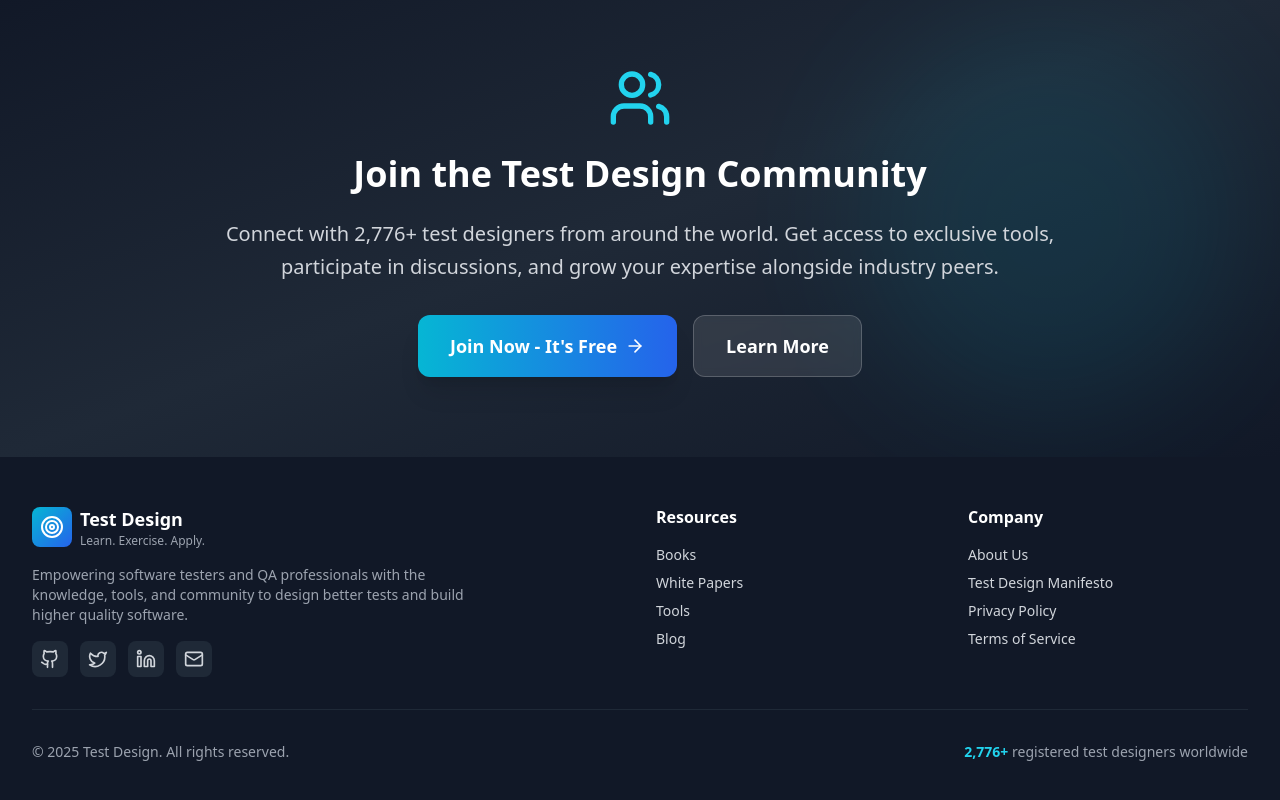
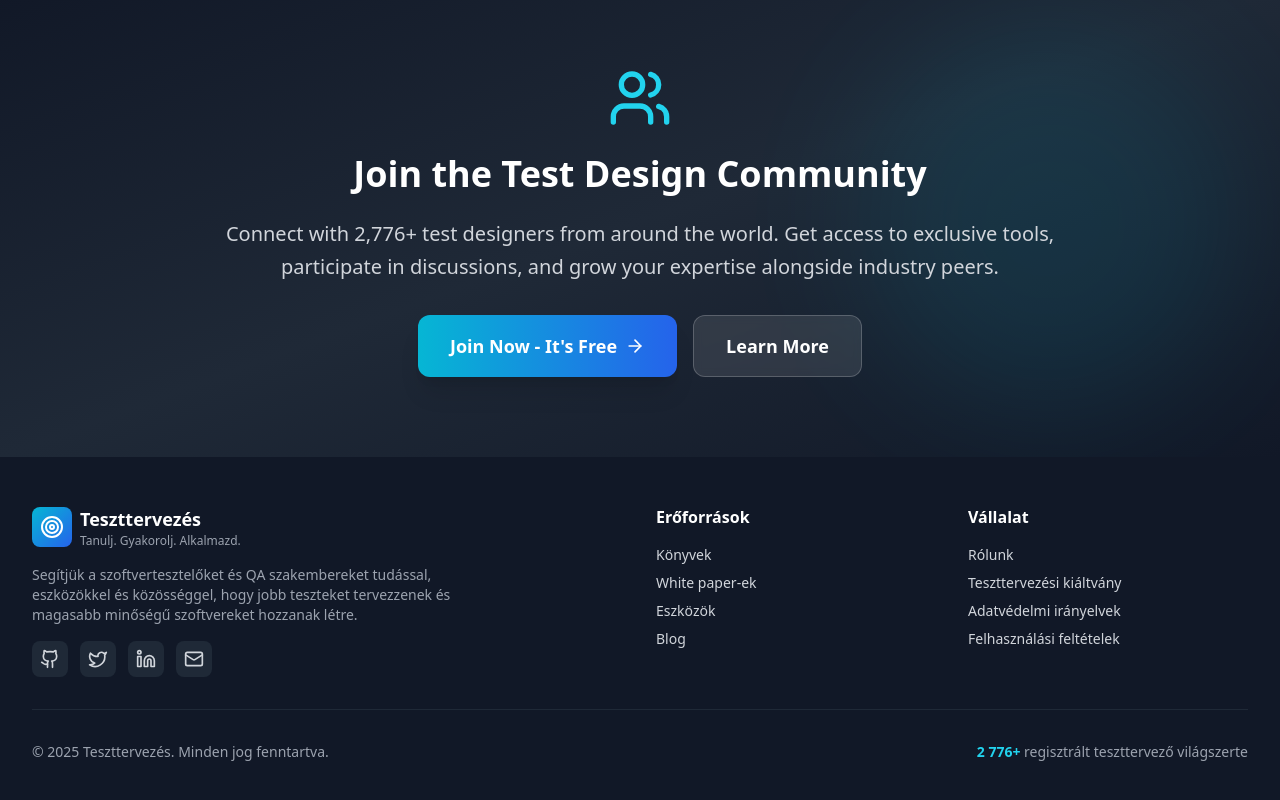
Before and after one commit to themastermindhu/szofttech-labor, a React (Vite) app: page / in a window 1280 px wide. Shown: the part 2429-3229 px from the top of the page. Built offline with nearby package versions, Linux system fonts and the light colour scheme.

Commit message:
Update Footer.tsx

```diff
--- a/src/components/Footer.tsx
+++ b/src/components/Footer.tsx
@@ -11,13 +11,14 @@ export default function Footer() {
                 <Target className="h-6 w-6 text-white" />
               </div>
               <div>
-                <div className="text-lg font-bold text-white">Test Design</div>
-                <div className="text-xs text-gray-400">Learn. Exercise. Apply.</div>
+                <div className="text-lg font-bold text-white">Teszttervezés</div>
+                <div className="text-xs text-gray-400">Tanulj. Gyakorolj. Alkalmazd.</div>
               </div>
             </div>
             <p className="text-sm text-gray-400 mb-4 max-w-md">
-              Empowering software testers and QA professionals with the knowledge, tools,
-              and community to design better tests and build higher quality software.
+              Segítjük a szoftvertesztelőket és QA szakembereket tudással, eszközökkel
+              és közösséggel, hogy jobb teszteket tervezzenek és magasabb minőségű
+              szoftvereket hozzanak létre.
             </p>
             <div className="flex gap-3">
               <a href="#" className="p-2 bg-gray-800 rounded-lg hover:bg-gray-700 transition-colors">
@@ -36,30 +37,30 @@ export default function Footer() {
           </div>
 
           <div>
-            <h3 className="text-white font-semibold mb-4">Resources</h3>
+            <h3 className="text-white font-semibold mb-4">Erőforrások</h3>
             <ul className="space-y-2 text-sm">
-              <li><a href="#" className="hover:text-cyan-400 transition-colors">Books</a></li>
-              <li><a href="#" className="hover:text-cyan-400 transition-colors">White Papers</a></li>
-              <li><a href="#" className="hover:text-cyan-400 transition-colors">Tools</a></li>
+              <li><a href="#" className="hover:text-cyan-400 transition-colors">Könyvek</a></li>
+              <li><a href="#" className="hover:text-cyan-400 transition-colors">White paper-ek</a></li>
+              <li><a href="#" className="hover:text-cyan-400 transition-colors">Eszközök</a></li>
               <li><a href="#" className="hover:text-cyan-400 transition-colors">Blog</a></li>
             </ul>
           </div>
 
           <div>
-            <h3 className="text-white font-semibold mb-4">Company</h3>
+            <h3 className="text-white font-semibold mb-4">Vállalat</h3>
             <ul className="space-y-2 text-sm">
-              <li><a href="#" className="hover:text-cyan-400 transition-colors">About Us</a></li>
-              <li><a href="#" className="hover:text-cyan-400 transition-colors">Test Design Manifesto</a></li>
-              <li><a href="#" className="hover:text-cyan-400 transition-colors">Privacy Policy</a></li>
-              <li><a href="#" className="hover:text-cyan-400 transition-colors">Terms of Service</a></li>
+              <li><a href="#" className="hover:text-cyan-400 transition-colors">Rólunk</a></li>
+              <li><a href="#" className="hover:text-cyan-400 transition-colors">Teszttervezési kiáltvány</a></li>
+              <li><a href="#" className="hover:text-cyan-400 transition-colors">Adatvédelmi irányelvek</a></li>
+              <li><a href="#" className="hover:text-cyan-400 transition-colors">Felhasználási feltételek</a></li>
             </ul>
           </div>
         </div>
 
         <div className="border-t border-gray-800 mt-8 pt-8 flex flex-col md:flex-row justify-between items-center text-sm text-gray-400">
-          <p>© 2025 Test Design. All rights reserved.</p>
+          <p>© 2025 Teszttervezés. Minden jog fenntartva.</p>
           <p className="mt-2 md:mt-0">
-            <span className="text-cyan-400 font-semibold">2,776+</span> registered test designers worldwide
+            <span className="text-cyan-400 font-semibold">2 776+</span> regisztrált teszttervező világszerte
           </p>
         </div>
       </div>
```
